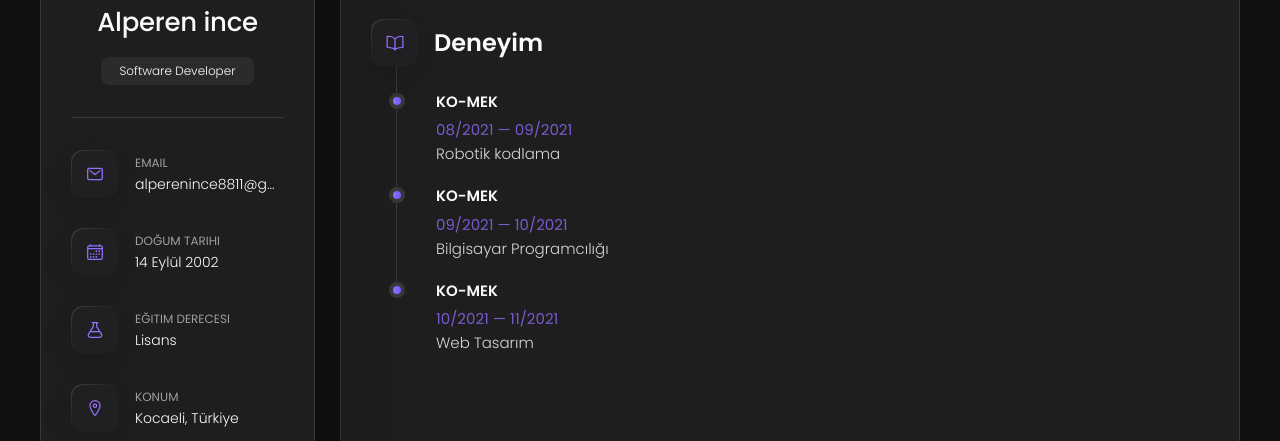
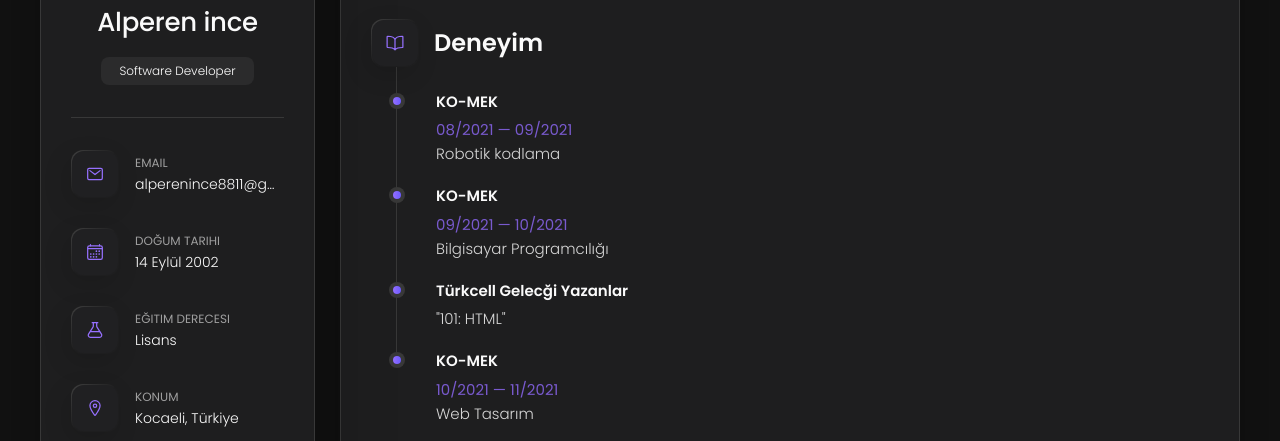
Before and after one commit to aince/aince.github.io, a plain HTML site: page index.html in a window 1280 px wide. Both pictures are taken after a click on the button "Özgeçmiş". Shown: the part 293-734 px from the top of the page. Drawn offline with nearby package versions, Linux system fonts and the light colour scheme.

Commit message:
Update index.html

```diff
--- a/index.html
+++ b/index.html
@@ -530,6 +530,17 @@
 
             </li>
 
+              <li class="timeline-item">
+
+              <h4 class="h4 timeline-item-title">Türkcell Gelecği Yazanlar</h4>
+
+              <p class="timeline-text">
+               "101: HTML"
+              </p>
+
+            </li>
+
+
             <li class="timeline-item">
 
               <h4 class="h4 timeline-item-title">KO-MEK</h4>
```
